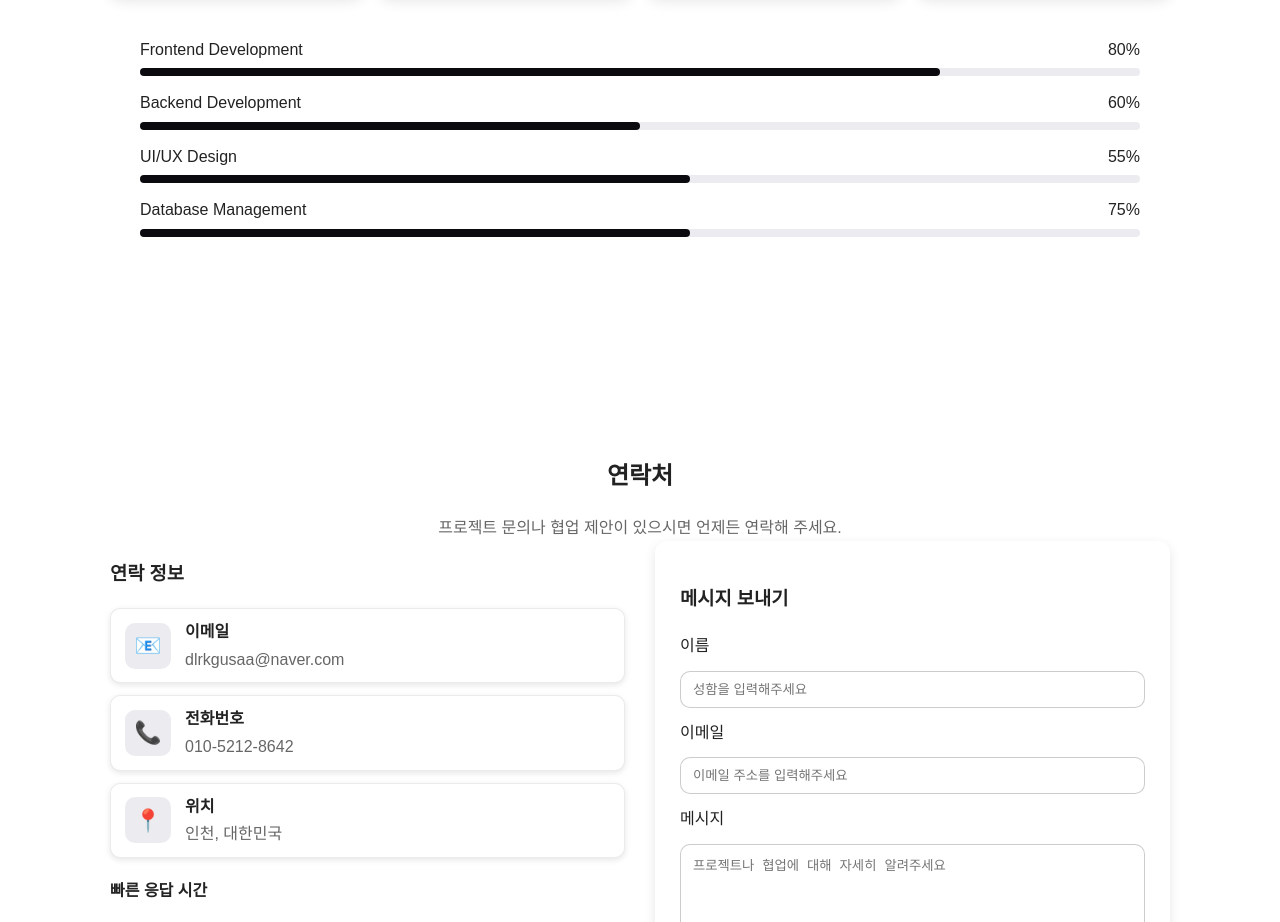
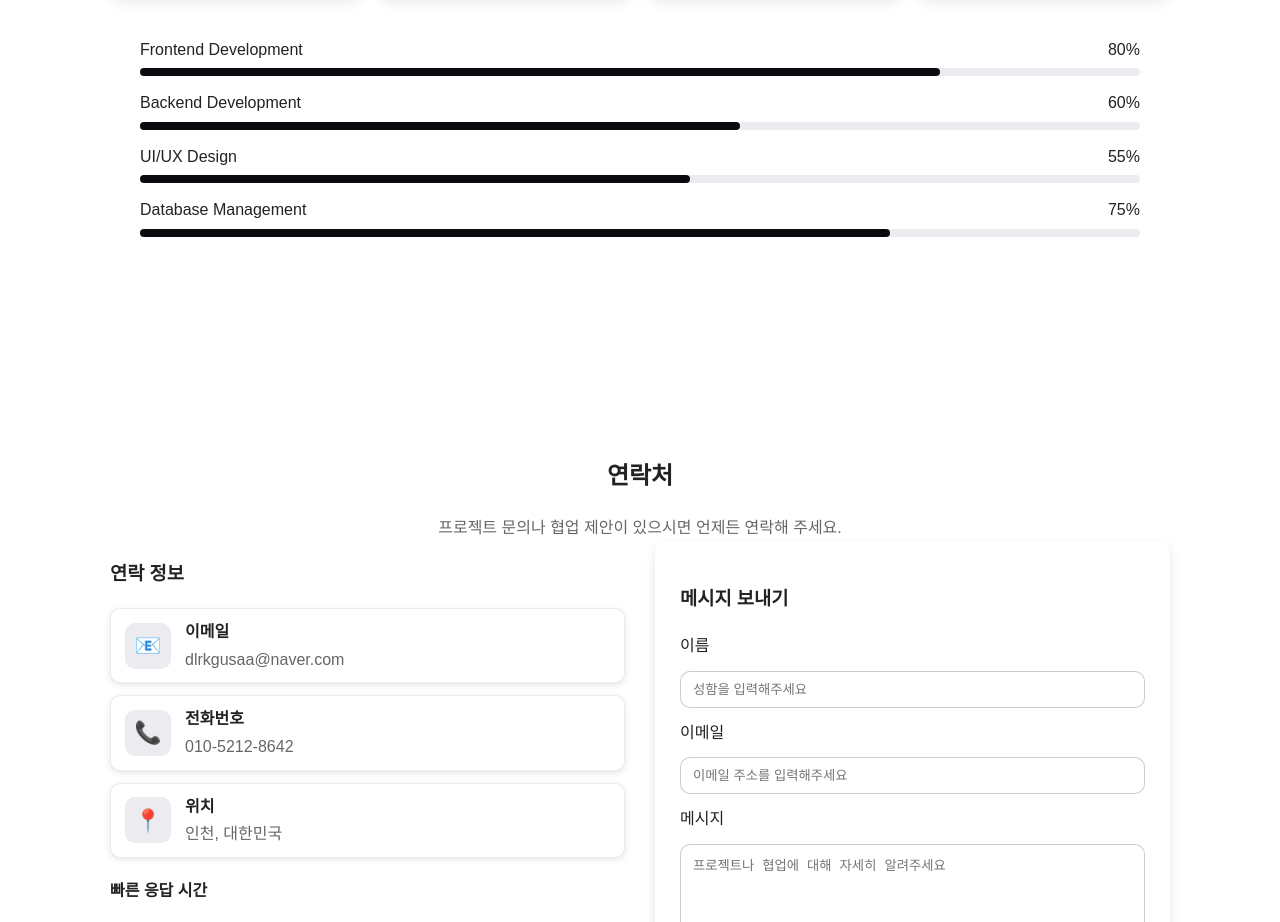
Before and after one commit to leegahyeon09/my-portfolio, a plain HTML site: page index.html in a window 1280 px wide. Shown: the part 4363-5285 px from the top of the page. Drawn offline with Linux system fonts and the light colour scheme.

Commit message:
Update index.html

```diff
--- a/index.html
+++ b/index.html
@@ -348,7 +348,7 @@
         </div>
       <div class="skill">
           <div class="skill-label"><span>Backend Development</span><span class="primary">60%</span></div>
-          <div class="skill-bar"><div class="skill-fill" style="width:50%"></div></div>
+          <div class="skill-bar"><div class="skill-fill" style="width:60%"></div></div>
         </div>
       <div class="skill">
           <div class="skill-label"><span>UI/UX Design</span><span class="primary">55%</span></div>
@@ -356,7 +356,7 @@
         </div>
       <div class="skill">
           <div class="skill-label"><span>Database Management</span><span class="primary">75%</span></div>
-          <div class="skill-bar"><div class="skill-fill" style="width:55%"></div></div>
+          <div class="skill-bar"><div class="skill-fill" style="width:75%"></div></div>
         </div>
       </div>
     </div>
```
